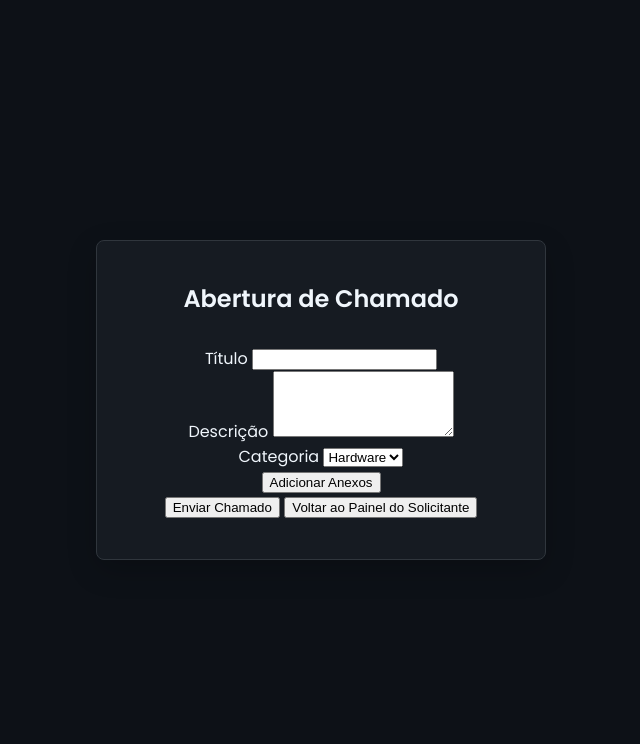
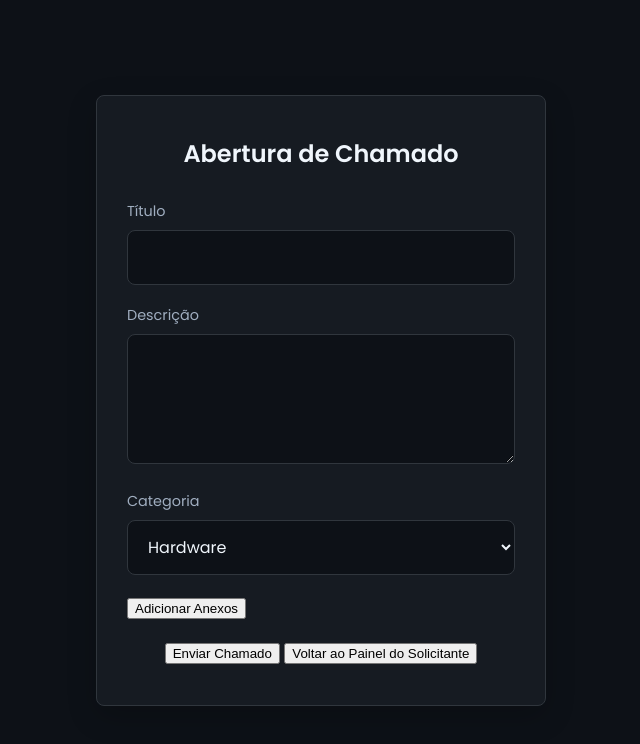
Before and after one commit to DeividGalindo/Projeto-de-Extensao, a plain HTML site: page abrir-chamado.html in a window 1280 px wide. Shown: the whole page, without its empty margins (319-959 px from the left). Drawn offline with Linux system fonts and the light colour scheme.

Commit message:
Adiciona estilos para inputs, selects e textarea. Implementa efeito de foco moderno com sombra azul.

```diff
--- a/css/style.css
+++ b/css/style.css
@@ -78,3 +78,42 @@ a:hover {
     font-size: 1.5em;
     margin-bottom: 30px;
 }
+/* --- 4. Formulários (Inputs, Labels, Selects) --- */
+.input-group {
+    text-align: left;
+    margin-bottom: 20px;
+}
+
+.input-group label {
+    display: block;
+    margin-bottom: 8px;
+    font-size: 0.9em;
+    color: var(--text-color-secondary);
+}
+
+.input-group input,
+.input-group textarea,
+.input-group select {
+    width: 100%;
+    padding: 14px 16px;
+    border: 1px solid var(--border-color);
+    background-color: var(--input-color);
+    border-radius: var(--border-radius);
+    color: var(--text-color);
+    font-size: 1em;
+    font-family: 'Poppins', sans-serif;
+    transition: var(--default-transition);
+}
+
+.input-group textarea {
+    resize: vertical;
+    min-height: 100px;
+}
+
+.input-group input:focus,
+.input-group textarea:focus,
+.input-group select:focus {
+    outline: none;
+    border-color: var(--primary-accent-color);
+    box-shadow: 0 0 0 3px rgba(0, 163, 255, 0.2);
+}
```
